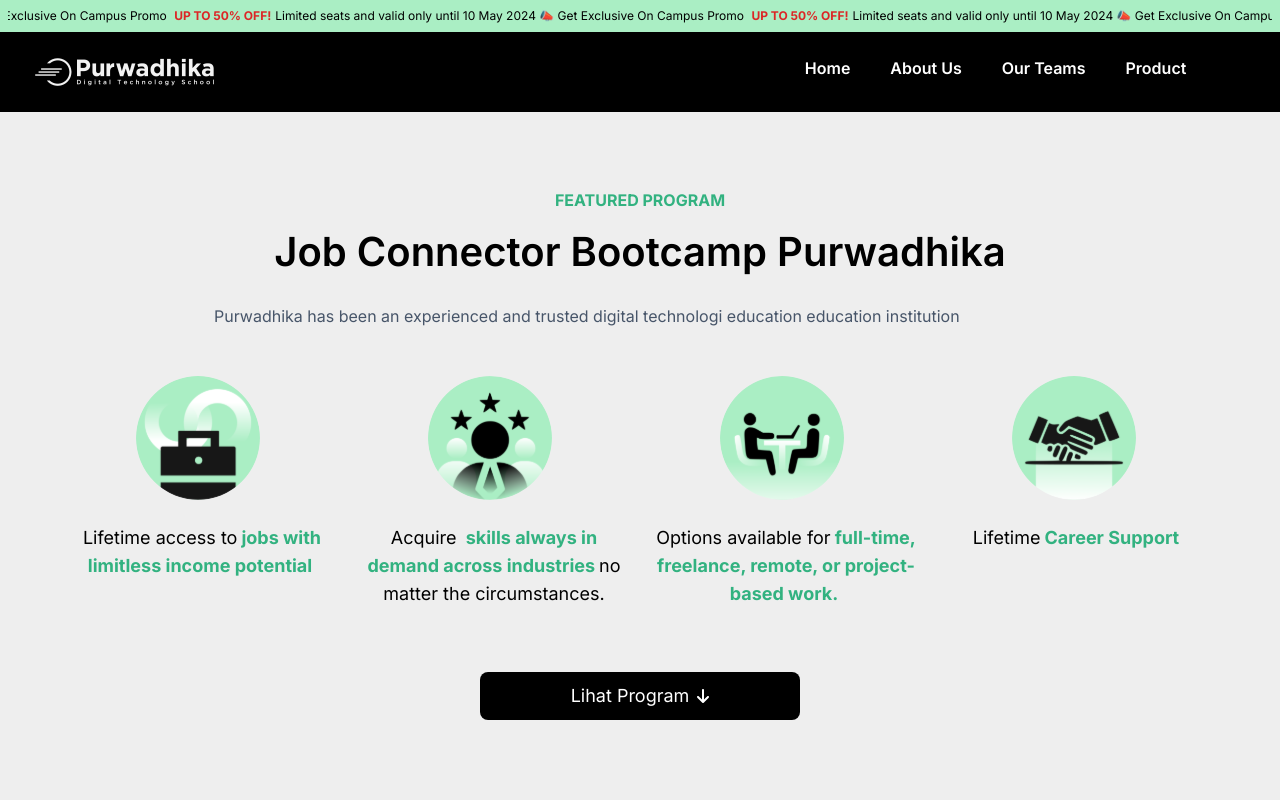
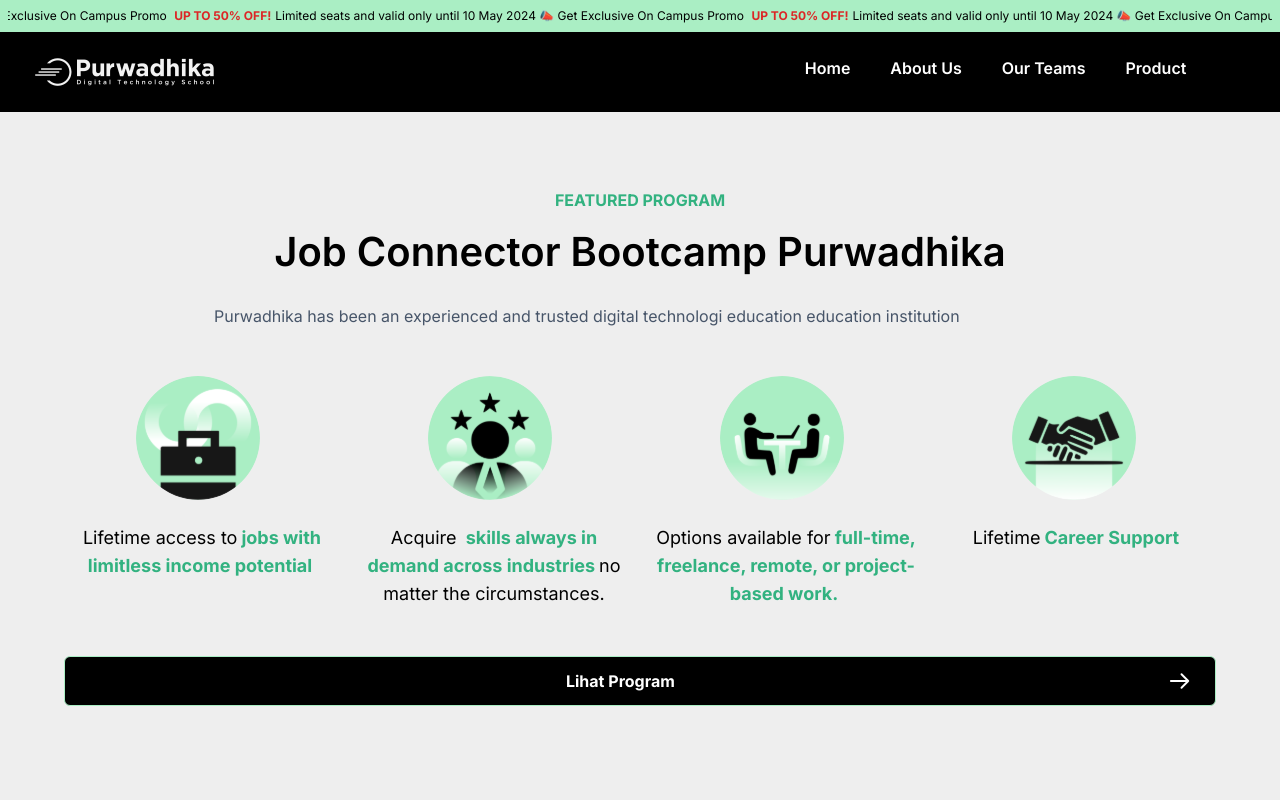
Before and after one commit to 001indah/code-challenge, a Next.js app: page /Service in a window 1280 px wide. Shown: the top 800 px of the page. Built offline with nearby package versions, Linux system fonts and the light colour scheme.

Commit message:
add link

```diff
--- a/app/components/Faq/index.tsx
+++ b/app/components/Faq/index.tsx
@@ -47,7 +47,7 @@ const Nav = () => {
                 </ul>
             </div>
             <div className="pb-20 flex justify-center">
-                <Button href='#'>
+                <Button href='https://wa.link/zdtc2y'>
                     Still have questions
                 </Button>
             </div>
--- a/app/components/Hero/button.tsx
+++ b/app/components/Hero/button.tsx
@@ -3,7 +3,7 @@ import React, { ReactNode } from 'react';
 interface ButtonProps {
     children: ReactNode;
     className?: string;
-    href: string;
+    href?: string;
 }
 
 const Button: React.FC<ButtonProps> = ({ children, className, href }) => {
--- a/app/components/Hero/buttonPolos.tsx
+++ b/app/components/Hero/buttonPolos.tsx
@@ -3,7 +3,7 @@ import React, { ReactNode } from 'react';
 interface ButtonProps {
     children: ReactNode;
     className?: string;
-    href: string;
+    href?: string;
 }
 
 const Button: React.FC<ButtonProps> = ({ children, className, href }) => {
--- a/app/components/Hero/index.tsx
+++ b/app/components/Hero/index.tsx
@@ -5,6 +5,7 @@ import playButton from '@/public/ic_play.svg'
 import Image from 'next/image';
 import Button from './button';
 import ButtonPolos from './buttonPolos'
+import Link from 'next/link';
 
 const Programs = [
     { program: "Software development" },
@@ -34,10 +35,12 @@ const Hero: React.FC = () => {
 
                             </div>
                             <div className='lg:flex md:flex gap-3 my-9'>
-                                <Button href='#' className='border border-hijauMuda hover:border-none hover:text-black hover:bg-hijauMuda'>
+                                <Link href="/Service">
+                                    <Button className='border border-hijauMuda hover:border-none hover:text-black hover:bg-hijauMuda'>
                                         Lihat Program
                                     </Button>
-                                <ButtonPolos href='#' className='bg-white text-black hover:bg-hijauMuda'>
+                                </Link>
+                                <ButtonPolos href='https://wa.link/zdtc2y' className='bg-white text-black hover:bg-hijauMuda'>
                                     Hubungi Kami
                                 </ButtonPolos>
                             </div>
@@ -47,11 +50,13 @@ const Hero: React.FC = () => {
                                 {/* <svg xmlns="http://www.w3.org/2000/svg" className="h-16 w-16" viewBox="0 0 20 20" fill="white">
                                     <path fill-rule="evenodd" d="M10 18a8 8 0 100-16 8 8 0 000 16zM9.555 7.168A1 1 0 008 8v4a1 1 0 001.555.832l3-2a1 1 0 000-1.664l-3-2z" clip-rule="evenodd" />
                                 </svg> */}
+                                <a href="https://www.youtube.com/@PurwadhikaTV">
                                     <Image
                                         alt="playButton"
                                         src={playButton}
                                         className="absolute inset-0 m-auto w-[50px] lg:w-[70px]"
                                     />
+                                </a>
                             </div>
                             <Image
                                 alt="tubnailVideo"
@@ -80,7 +85,7 @@ const Hero: React.FC = () => {
 
             </div>
 
-        </div>
+        </div >
     )
 }
 
--- a/app/components/Programs/index.tsx
+++ b/app/components/Programs/index.tsx
@@ -1,10 +1,11 @@
 import React from 'react'
 import Card from './Card'
-import Button from './Button'
+import Button from './../Hero/button'
 import Bag from '@/public/bag.svg'
 import People from '@/public/people.svg'
 import PeopleSit from '@/public/peopleSit.svg'
 import Hand from '@/public/hands.svg'
+import Link from 'next/link'
 
 
 const Programs: React.FC = () => {
@@ -19,7 +20,13 @@ const Programs: React.FC = () => {
                 <Card icon={PeopleSit} firstText="Options available for" span="full-time, freelance, remote, or project-based work." endText="" />
                 <Card icon={Hand} firstText="Lifetime" span="Career Support" endText="" />
             </div>
-            <Button text="Lihat Program" icon="http://www.w3.org/2000/svg" link="#" />
+            {/* import Button from './../Hero/button' */}
+            {/* import Link from 'next/link' */}
+            <Link href="/Service">
+                <Button className='border border-hijauMuda hover:border-none hover:text-black hover:bg-hijauMuda'>
+                    Lihat Program
+                </Button>
+            </Link>
         </div>
     )
 }
--- a/app/components/Testimonials/index.tsx
+++ b/app/components/Testimonials/index.tsx
@@ -1,11 +1,11 @@
 import React from 'react'
 import Card from './Card'
-import Button from '../Programs/Button'
 import contactBanner from '@/public/contactBanner.webp'
 import willy from '@/public/Willy.webp'
 import bayu from '@/public/bayu.webp'
 import ibnu from '@/public/ibnu.webp'
 import Image from 'next/image'
+import ButtonPolos from './../Hero/buttonPolos'
 
 
 const Testimonials = () => {
@@ -31,7 +31,12 @@ const Testimonials = () => {
                             <Card photo={ibnu} name="Ibnu Sina" label="Hired two month!" company="Jr. Solutions Developer at Werkdone, Singapore" desc="“Having a mentor in the final project is very helpful! After graduation, the Purwadhika team actively offered us the positions needed by hiring partners.”" />
                         </div>
                     </div>
-                    <Button text="Lihat Selengkapnya" icon="http://www.w3.org/2000/svg" link="#" />
+
+                    {/* import Link from 'next/link' */}
+                    <ButtonPolos href='https://wa.link/zdtc2y' className='bg-black text-white hover:bg-hijauMuda'>
+                        Hubungi Kami
+                    </ButtonPolos>
+
                 </div>
             </div>
         </div>
```
Lines whose indentation alone changed are shown as unchanged.
